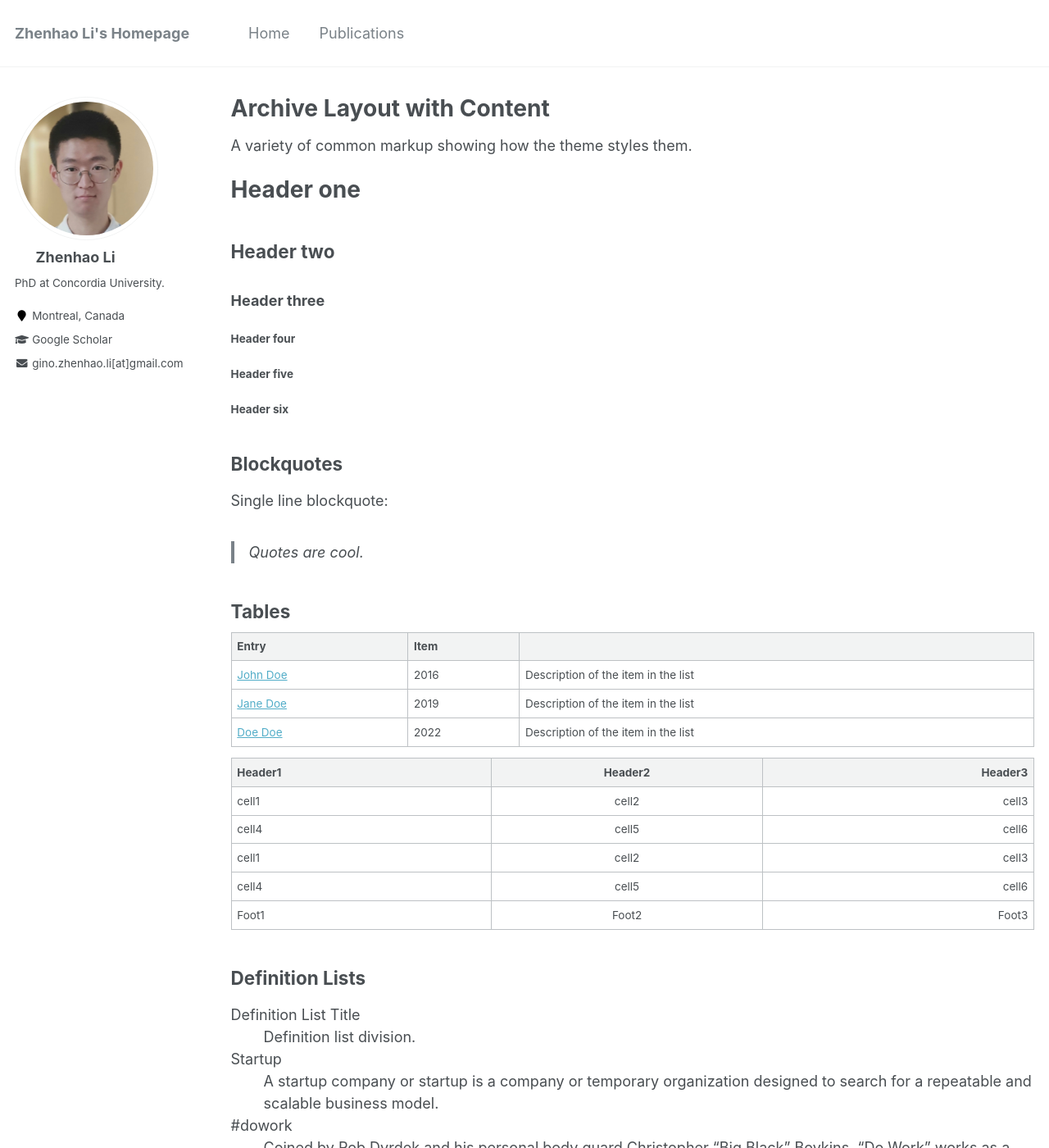
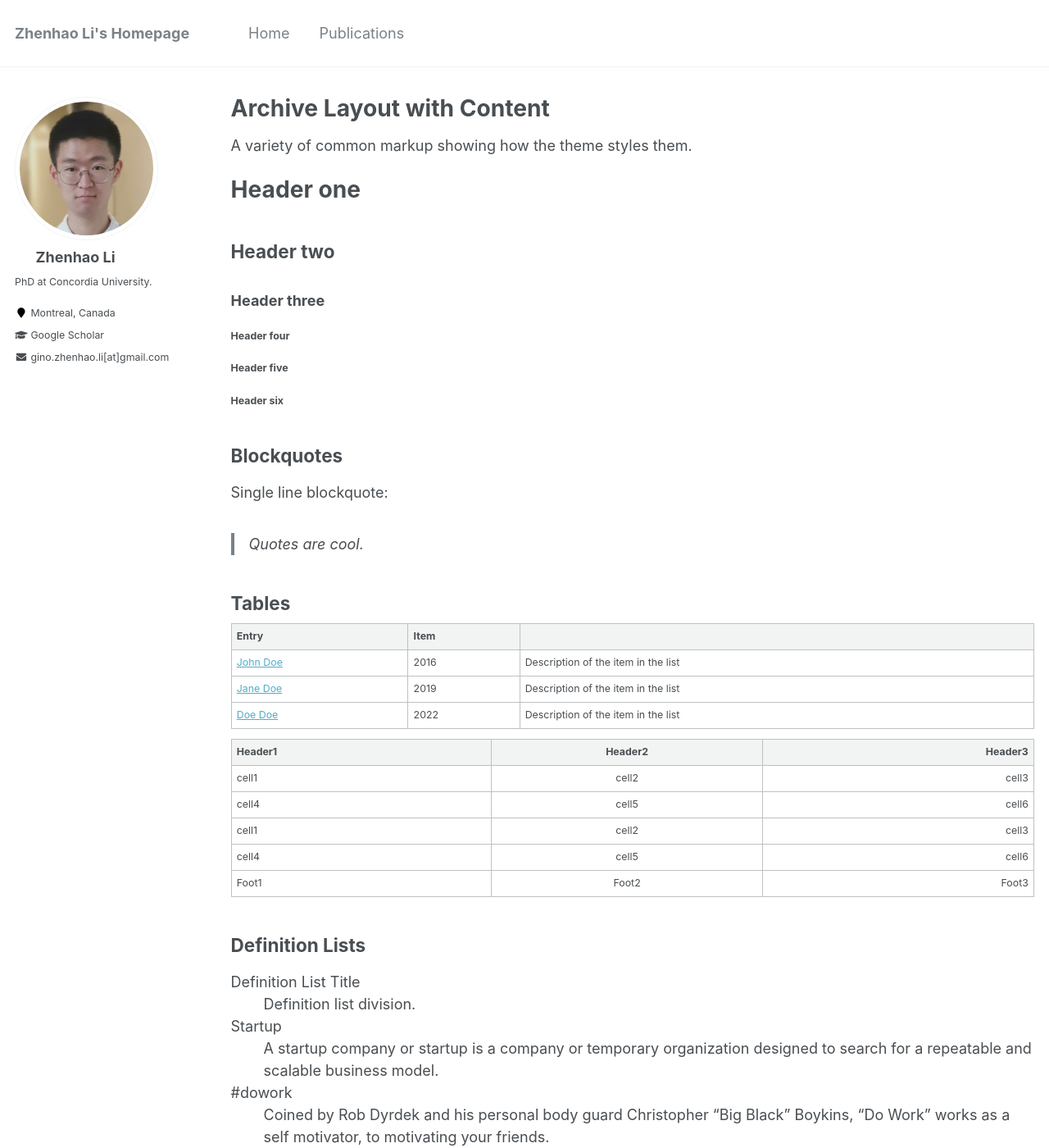
Before and after one commit to ginolzh/ginolzh.github.io, a Jekyll site: the page built from _pages/archive-layout-with-content.md, in a window 1280 px wide and 1400 px high. Shown: the whole window at 82% size. Built offline with Jekyll 4.4.1, drawn with Linux system fonts in a browser that asks for light colours.

Commit message:
Update _variables.scss

```diff
--- a/_sass/_variables.scss
+++ b/_sass/_variables.scss
@@ -14,7 +14,7 @@
 
 /* system typefaces */
 $serif                      : Georgia, Times, serif;
-$sans-serif                 : -apple-system, ".SFNSText-Regular", "San Francisco", "Roboto", "Segoe UI", "Helvetica Neue", "Lucida Grande", Arial, sans-serif;
+$sans-serif                 : -apple-system, "Lucida Grande", ".SFNSText-Regular", "San Francisco", "Roboto", "Segoe UI", "Helvetica Neue", Arial, sans-serif;
 $monospace                  : Monaco, Consolas, "Lucida Console", monospace;
 
 /* sans serif typefaces */
@@ -38,8 +38,8 @@
 $type-size-3                : 1.563em;  // ~25.008px
 $type-size-4                : 1.25em;   // ~20px
 $type-size-5                : 1em;      // ~16px
-$type-size-6                : 0.75em;   // ~12px
-$type-size-7                : 0.6875em; // ~11px
+$type-size-6                : 0.6875em;   // ~11px
+$type-size-7                : 0.625em; // ~10px
 $type-size-8                : 0.625em;  // ~10px
 
 
```
